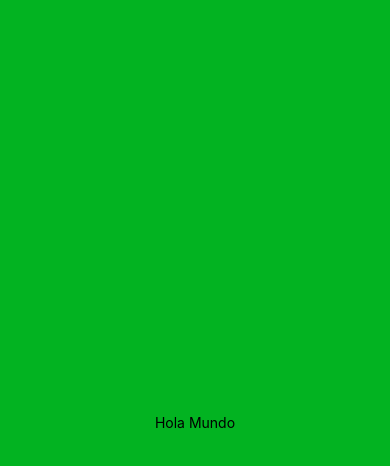
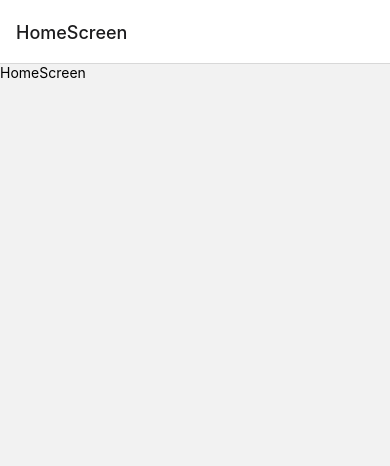
Before and after one commit to DavidMerino25/ReactAppTasks, a React Native app in the folder myapp/: screen /HomeScreen in a window 390 px wide. Shown: the top 466 px of the page. Built offline with nearby package versions, Linux system fonts and the light colour scheme.

Commit message:
add: rutas de screens

```diff
--- a/myapp/App.js
+++ b/myapp/App.js
@@ -1,20 +1,20 @@
-import { StatusBar } from 'expo-status-bar';
-import { StyleSheet, Text, View } from 'react-native';
+import React from "react";
+import { NavigationContainer } from "@react-navigation/native";
+import { createNativeStackNavigator } from '@react-navigation/native-stack';
+import HomeScreen from "./screens/HomeScreen";
+import TaskFormScreen from "./screens/TaskFormScreen";
 
-export default function App() {
+const Stack = createNativeStackNavigator();
+const App = () => {
   return (
-    <View style={styles.container}>
-      <Text>Hola Mundo</Text>
-      <StatusBar style="auto" />
-    </View>
-  );
+    <NavigationContainer>
+      <Stack.Navigator>
+        <Stack.Screen name="HomeScreen" component={HomeScreen}/>
+        <Stack.Screen name="TaskFormScreen" component={TaskFormScreen}/>
+      </Stack.Navigator>
+    </NavigationContainer>
+
+  )
 }
 
-const styles = StyleSheet.create({
-  container: {
-    flex: 1,
-    backgroundColor: '#02B321',
-    alignItems: 'center',
-    justifyContent: 'center',
-  },
-});
+export default App;
--- a/myapp/screens/HomeScreen.js
+++ b/myapp/screens/HomeScreen.js
@@ -0,0 +1,12 @@
+import { View, Text } from 'react-native'
+import React from 'react'
+
+const HomeScreen = () => {
+  return (
+    <View>
+      <Text>HomeScreen</Text>
+    </View>
+  )
+}
+
+export default HomeScreen
--- a/myapp/screens/TaskFormScreen.js
+++ b/myapp/screens/TaskFormScreen.js
@@ -0,0 +1,12 @@
+import { View, Text } from 'react-native'
+import React from 'react'
+
+const TaskFormScreen = () => {
+  return (
+    <View>
+      <Text>TaskFormScreen</Text>
+    </View>
+  )
+}
+
+export default TaskFormScreen
```
